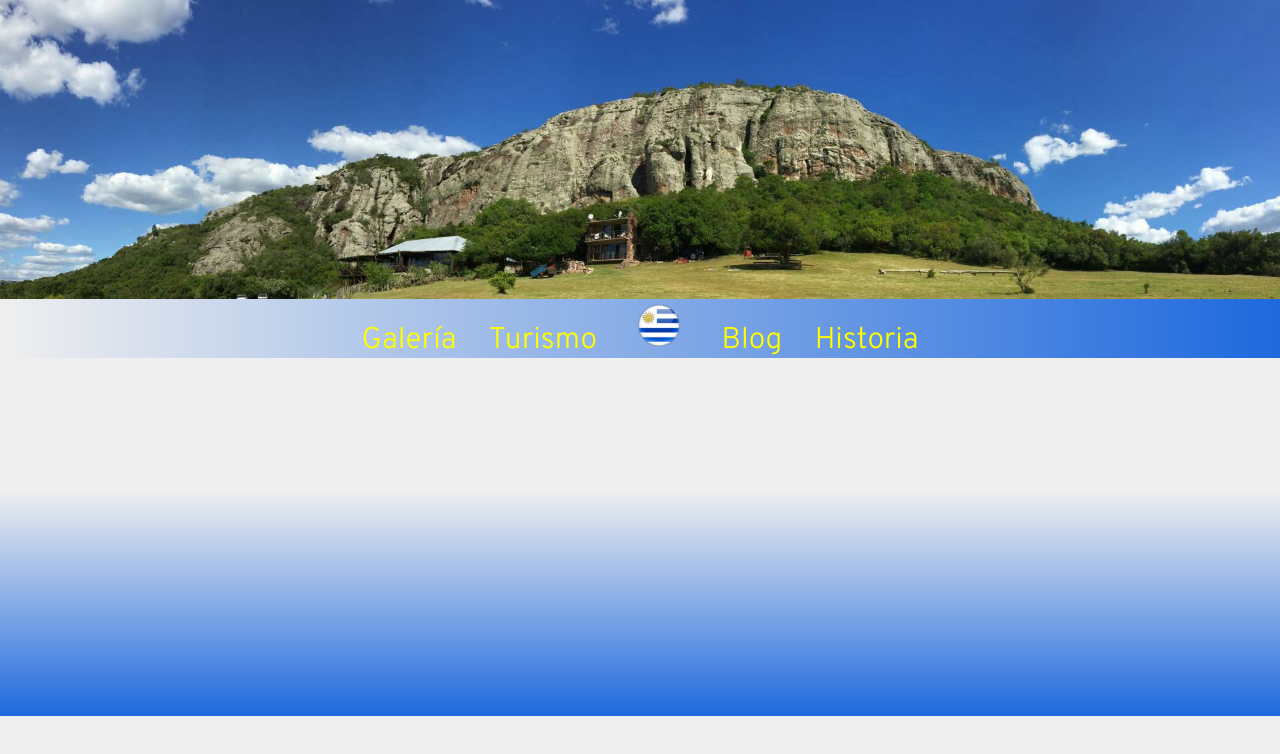
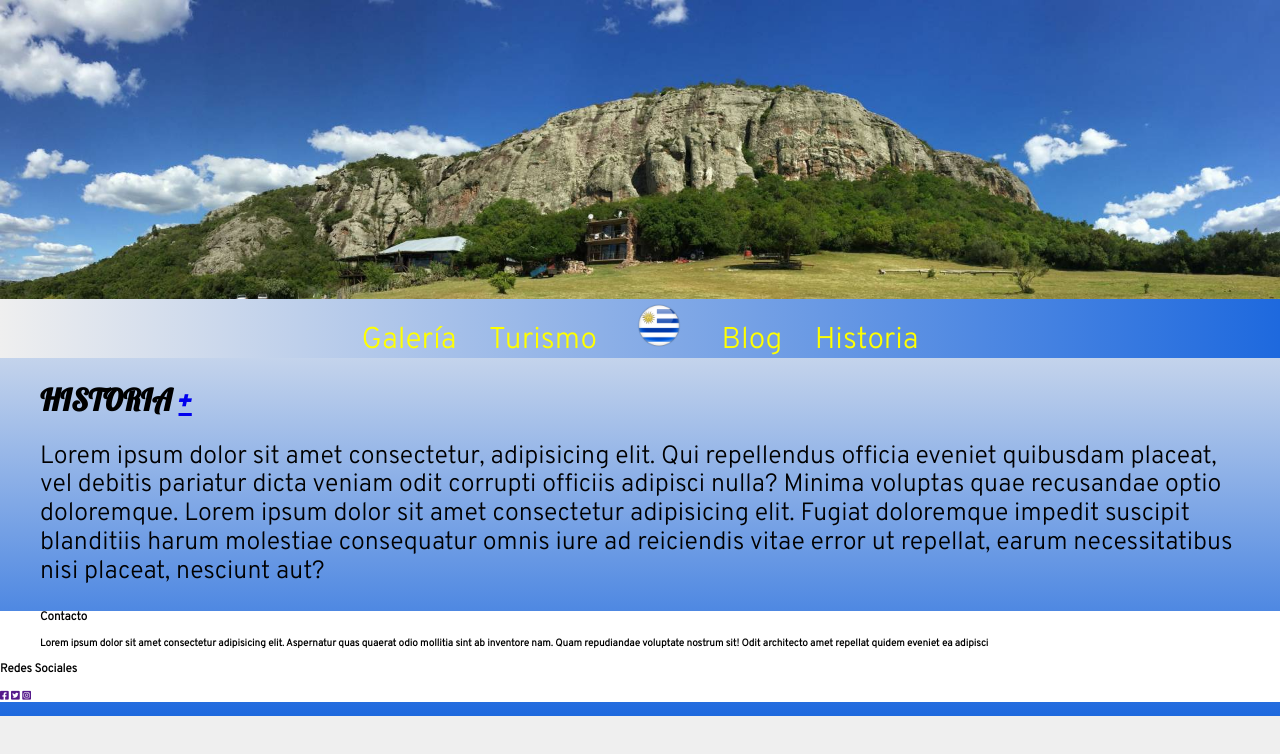
Before and after one commit to Luis-zunino/Proyecto-final, a plain HTML site: page historia.html in a window 1280 px wide. Drawn offline with nearby package versions, Linux system fonts and the light colour scheme.

Commit message:
blog.html
se coloca una idea general de la pagina

```diff
--- a/historia.html
+++ b/historia.html
@@ -26,5 +26,36 @@
             </nav>
         </div>
     </header>
+
+    <section class="contenedor">
+        <h2 id="historia">Historia <a href="historia.html" title="Expandir">+</a></h2>
+        <p>
+            Lorem ipsum dolor sit amet consectetur, adipisicing elit. Qui repellendus officia eveniet quibusdam
+            placeat, vel debitis pariatur dicta veniam odit corrupti officiis adipisci nulla? Minima voluptas quae
+            recusandae optio doloremque. Lorem ipsum dolor sit amet consectetur adipisicing elit. Fugiat doloremque
+            impedit suscipit blanditiis harum molestiae consequatur omnis iure ad reiciendis vitae error ut
+            repellat, earum necessitatibus nisi placeat, nesciunt aut?
+        </p>
+    </section>
+    </div>
+
+    <footer>
+        <div class="contenedor">
+            <h3>Contacto</h3>
+            <h4>Lorem ipsum dolor sit amet consectetur adipisicing elit. Aspernatur quas quaerat odio mollitia sint ab
+                inventore nam. Quam repudiandae voluptate nostrum sit! Odit architecto amet repellat quidem eveniet ea
+                adipisci
+            </h4>
+        </div>
+        <div>
+            <h3>Redes Sociales</h3>
+            <h4>
+                <a href="" title=""><i class="fab fa-facebook-square"></i></a>
+                <a href="" title=""><i class="fab fa-twitter-square"></i></a>
+                <a href="" title=""><i class="fab fa-instagram-square"></i></a>
+            </h4>
+        </div>
+    </footer>
 </body>
+
 </html>
```
Also changed, not shown: blog.html (+31 -1 lines), galeria.html (+29 -0 lines), turismo.html (+21 -0 lines).
